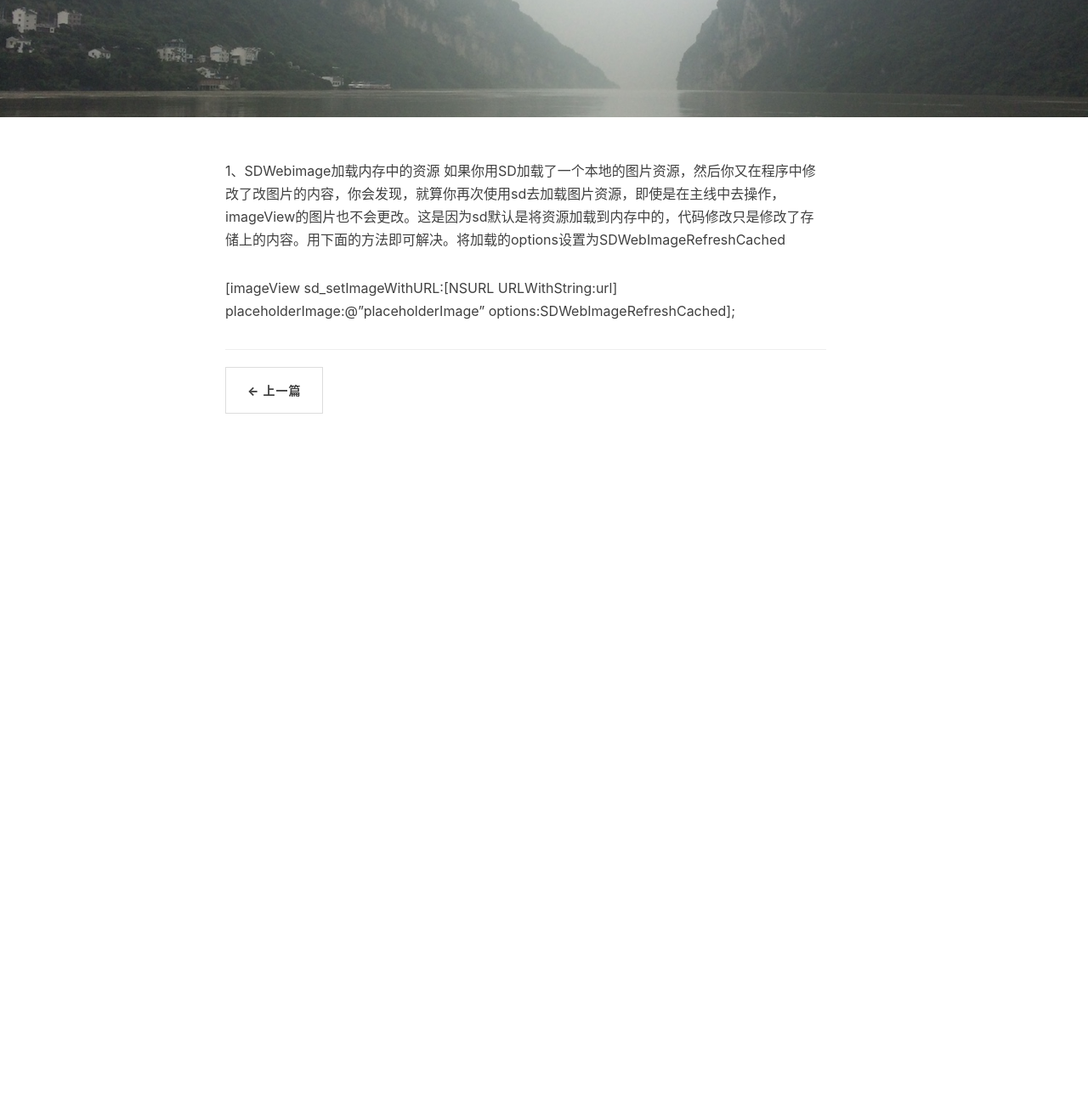
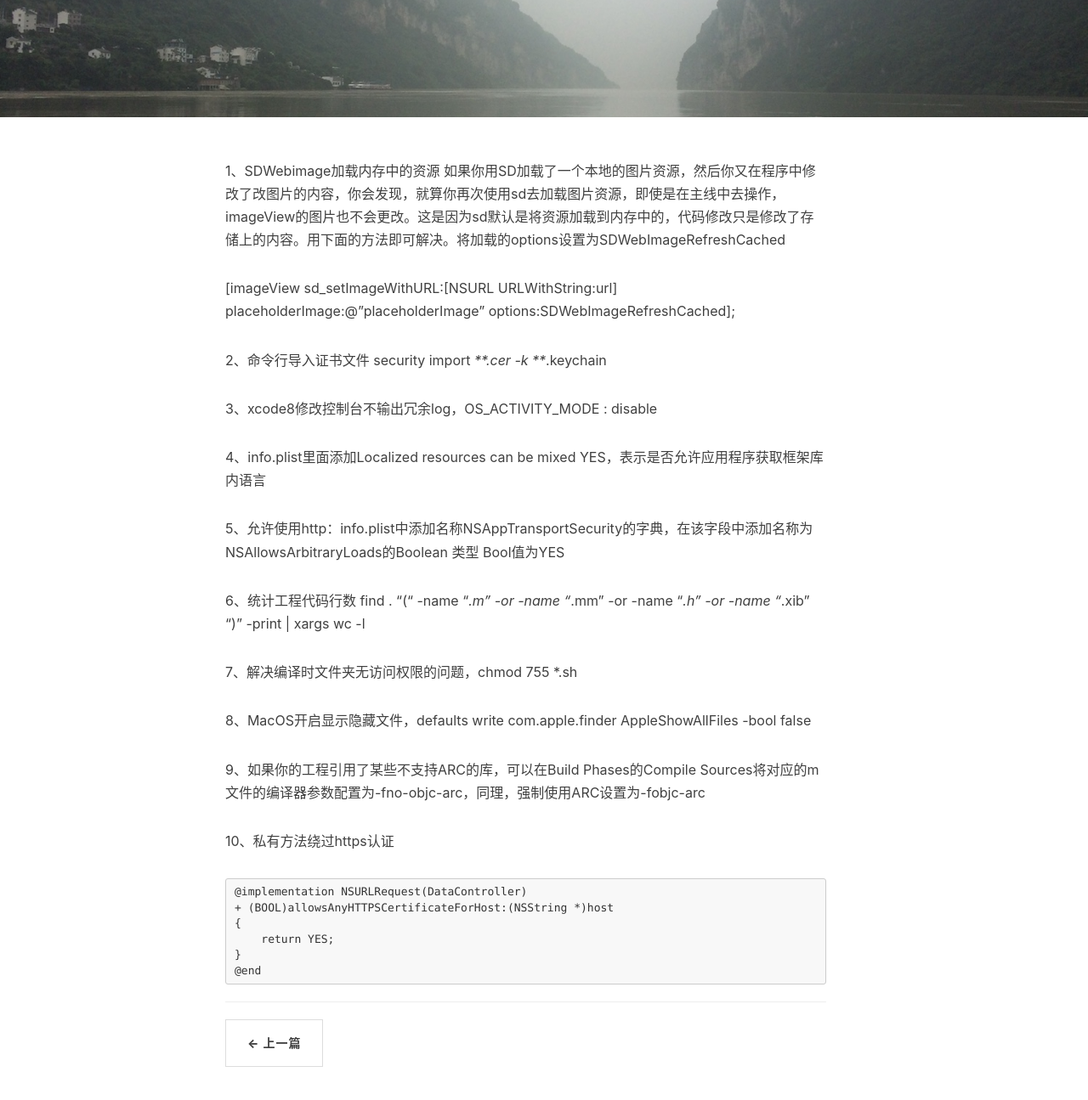
Before and after one commit to xttxqjfg/xttxqjfg.github.io, a Jekyll site: the page built from _posts/201708/2017-08-21-跳坑记录.markdown, in a window 1280 px wide and 1400 px high, scrolled down 319 px. Shown: the top 1295 px of the window at 85% size. Built offline with Jekyll 4.4.1, drawn with Linux system fonts in a browser that asks for light colours; nearby versions of some CDN libraries; comment, search, counter and statistics services are not loaded; before the commit the page ends 951 px from its top, so only the background shows below that.

Commit message:
no message

````diff
--- a/_posts/201708/2017-08-21-跳坑记录.markdown
+++ b/_posts/201708/2017-08-21-跳坑记录.markdown
@@ -1,6 +1,6 @@
 ---
 layout:     post
-title:      "跳坑记录"
+title:      "问题随记"
 subtitle:   ""
 date:       2017-08-21 15:41:00
 author:     "易博"
@@ -13,3 +13,32 @@ tags:
     如果你用SD加载了一个本地的图片资源，然后你又在程序中修改了改图片的内容，你会发现，就算你再次使用sd去加载图片资源，即使是在主线中去操作，imageView的图片也不会更改。这是因为sd默认是将资源加载到内存中的，代码修改只是修改了存储上的内容。用下面的方法即可解决。将加载的options设置为SDWebImageRefreshCached
 
 [imageView sd_setImageWithURL:[NSURL URLWithString:url] placeholderImage:@"placeholderImage" options:SDWebImageRefreshCached];
+
+2、命令行导入证书文件
+security import ***.cer -k ***.keychain
+
+3、xcode8修改控制台不输出冗余log，OS_ACTIVITY_MODE : disable
+
+4、info.plist里面添加Localized resources can be mixed YES，表示是否允许应用程序获取框架库内语言
+
+5、允许使用http：info.plist中添加名称NSAppTransportSecurity的字典，在该字段中添加名称为NSAllowsArbitraryLoads的Boolean 类型 Bool值为YES
+
+6、统计工程代码行数
+find . "(" -name "*.m" -or -name "*.mm" -or -name "*.h" -or -name “*.xib” ")" -print | xargs wc -l
+
+7、解决编译时文件夹无访问权限的问题，chmod 755 *.sh
+
+8、MacOS开启显示隐藏文件，defaults write com.apple.finder AppleShowAllFiles -bool false
+
+9、如果你的工程引用了某些不支持ARC的库，可以在Build Phases的Compile Sources将对应的m文件的编译器参数配置为-fno-objc-arc，同理，强制使用ARC设置为-fobjc-arc
+
+10、私有方法绕过https认证
+
+```
+@implementation NSURLRequest(DataController)
++ (BOOL)allowsAnyHTTPSCertificateForHost:(NSString *)host
+{
+    return YES;
+}
+@end
+```
````
